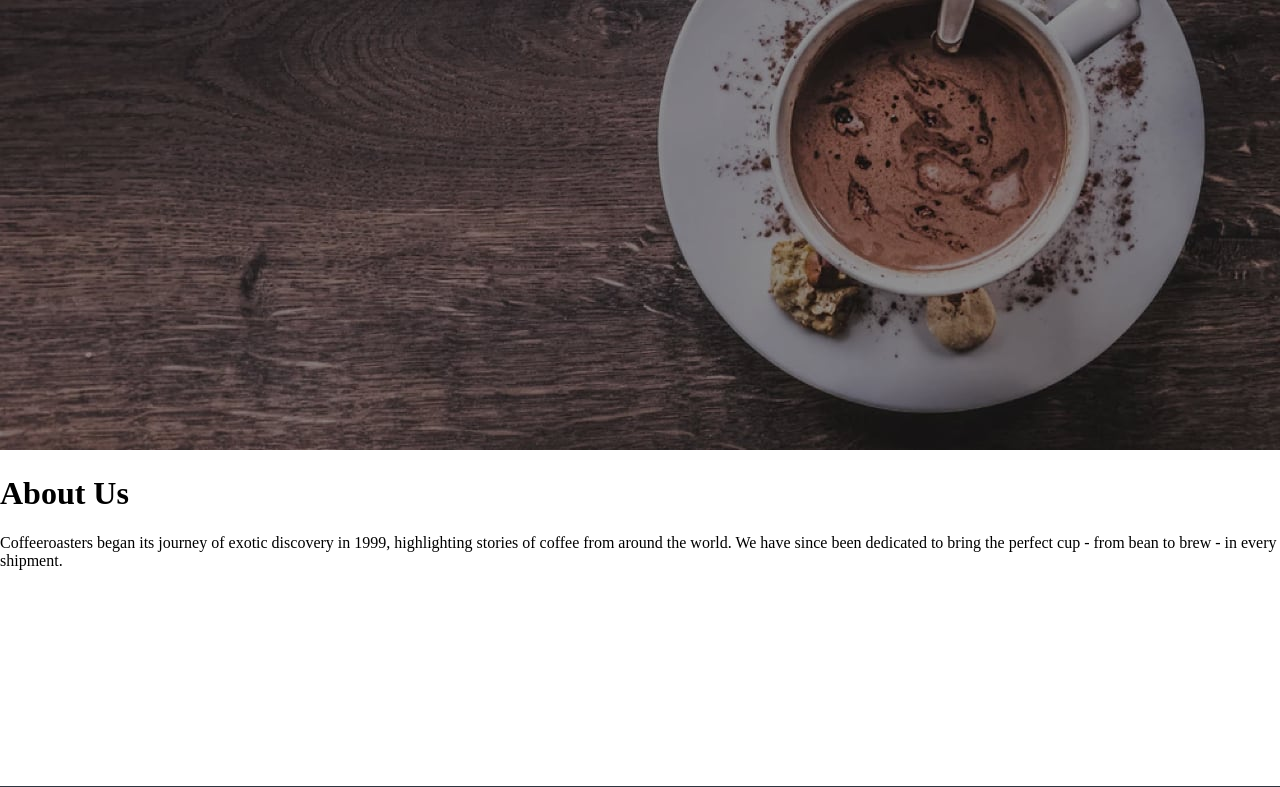
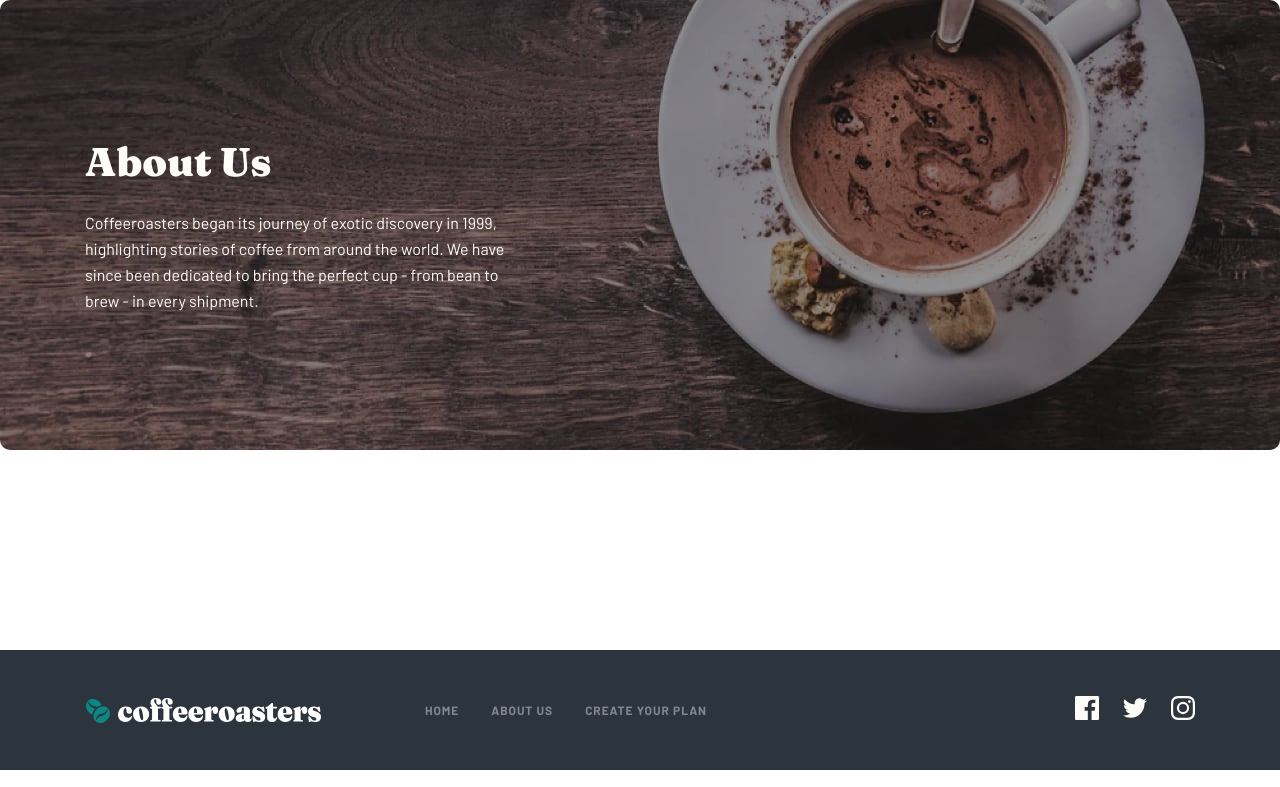
Before and after one commit to VillageR88/flask-coffeeroasters-subscription-site, a Flask app: page /about-us in a window 1280 px wide. Shown: the part 93-880 px from the top of the page. Run offline with Flask 3, Linux system fonts and the light colour scheme.

Commit message:
first block of about us initial
Signed-off-by: VillageR88 <villager88pl@gmail.com>

```diff
--- /dev/null
+++ b/app/static/css/about-us.css
@@ -0,0 +1,37 @@
+.about-us h1,
+.about-us p {
+  margin: 0;
+}
+
+main.about-us > div:nth-of-type(1) {
+  display: flex;
+  align-items: center;
+  position: relative;
+  width: 100%;
+  height: 450px;
+}
+main.about-us > div:nth-of-type(1) > img {
+  border-radius: 10px;
+  position: absolute;
+}
+
+main.about-us > div:nth-of-type(1) > div {
+  display: flex;
+  flex-direction: column;
+  gap: 24px;
+  width: 445px;
+  position: relative;
+  margin-left: 85px;
+}
+main.about-us > div:nth-of-type(1) > div > h1 {
+  color: #fefcf7;
+  font-size: 40px;
+  font-family: fraunces;
+  font-weight: var(--font-black);
+}
+main.about-us > div:nth-of-type(1) > div > p {
+  color: #fefcf7;
+  font-size: 16px;
+  font-family: barlow;
+  line-height: 26px;
+}
--- a/app/templates/components/navbar.html
+++ b/app/templates/components/navbar.html
@@ -1,5 +1,5 @@
 <nav>
-      {% include './components/logo.html' %}
+  {% include './components/logo.html' %}
   <ul>
     <li><a href=".">HOME</a></li>
     <li><a href="about-us">ABOUT US</a></li>
--- a/app/templates/layout.html
+++ b/app/templates/layout.html
@@ -11,6 +11,10 @@
     <link
       rel="stylesheet"
       href="{{ url_for('static', filename='css/home.css') }}"
+    />
+    <link
+      rel="stylesheet"
+      href="{{ url_for('static', filename='css/about-us.css') }}"
     />
     <link
       rel="icon"
@@ -28,8 +32,8 @@
 
   <body>
     {% include 'components/navbar.html' %}
-      <!-- prettier-ignore -->
-      {% block content %}{% endblock %}
+    <!-- prettier-ignore -->
+    {% block content %}{% endblock %}
     {% include 'components/footer.html' %}
   </body>
 
```
